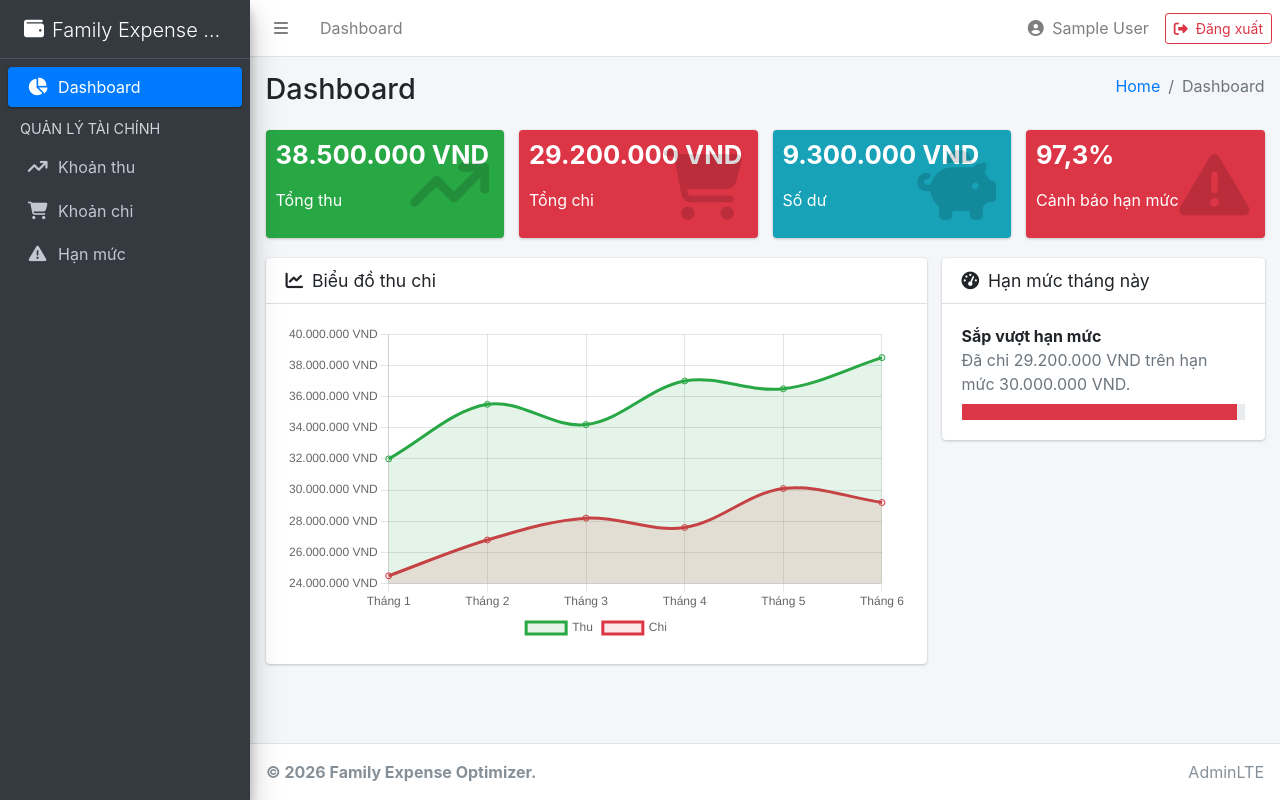
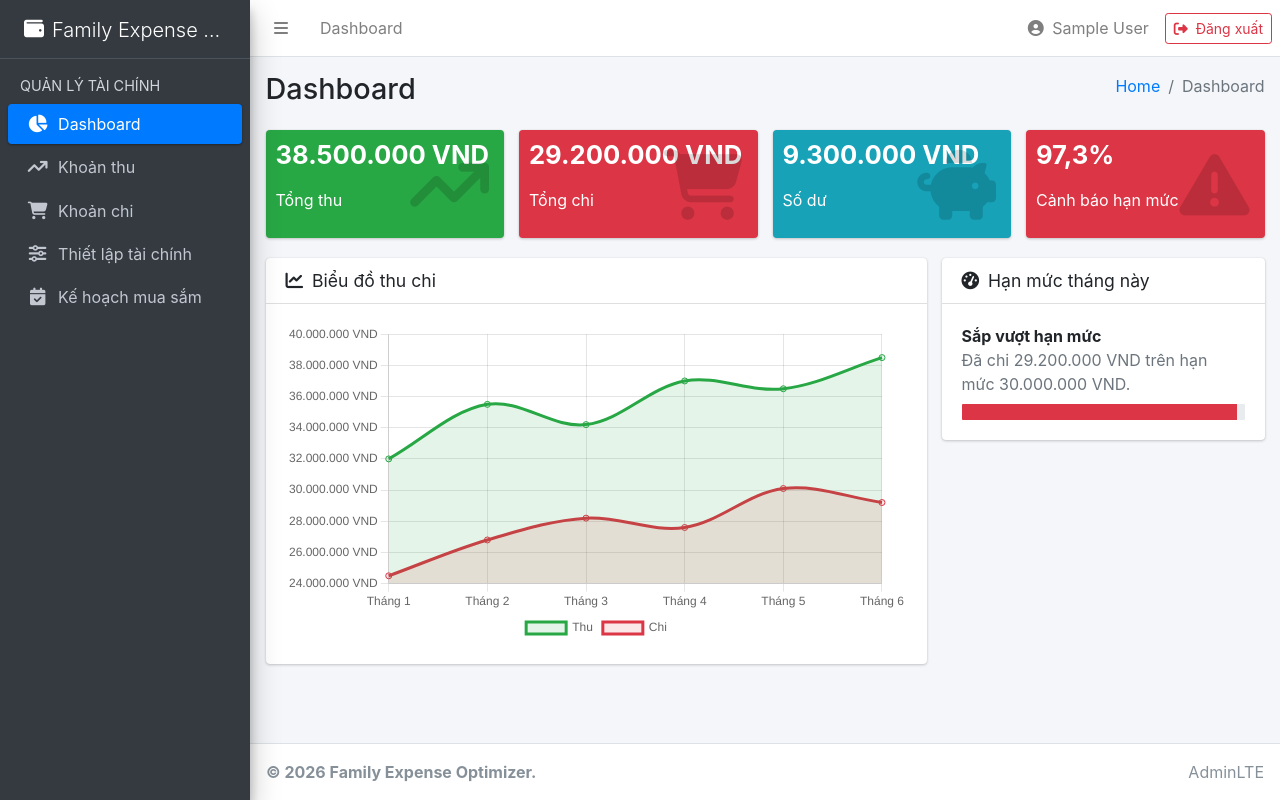
Before and after one commit to PhanHuy97/family-expense-optimizer, a PHP site: page / in a window 1280 px wide. Run offline with PHP 8.4, Linux system fonts and the light colour scheme; the visitor is signed in with stand-in values (Sample User, id 1); some libraries are stand-ins or nearby versions.

Commit message:
thêm router động cho trang

```diff
--- a/app/Views/layouts/sidebar.php
+++ b/app/Views/layouts/sidebar.php
@@ -1,5 +1,65 @@
 <?php
 $appName = $this->config['app_name'] ?? 'Family Expense Optimizer';
+$requestPath = parse_url($_SERVER['REQUEST_URI'] ?? '/', PHP_URL_PATH) ?: '/';
+$basePath = rtrim((string) ($this->config['base_path'] ?? ''), '/');
+
+if ($basePath !== '' && str_starts_with($requestPath, $basePath)) {
+    $requestPath = substr($requestPath, strlen($basePath)) ?: '/';
+}
+
+$requestPath = '/' . trim($requestPath, '/');
+$requestPath = $requestPath === '/' ? '/' : rtrim($requestPath, '/');
+
+$isActive = static function (array $paths) use ($requestPath): string {
+    foreach ($paths as $path) {
+        if ($path === '/') {
+            if ($requestPath === '/') {
+                return ' active';
+            }
+
+            continue;
+        }
+
+        if ($requestPath === $path || str_starts_with($requestPath, rtrim($path, '/') . '/')) {
+            return ' active';
+        }
+    }
+
+    return '';
+};
+
+$menuItems = [
+    [
+        'label' => 'Dashboard',
+        'url' => '/dashboard',
+        'icon' => 'fas fa-chart-pie',
+        'activePaths' => ['/', '/dashboard'],
+    ],
+    [
+        'label' => 'Khoản thu',
+        'url' => '/incomes',
+        'icon' => 'fas fa-arrow-trend-up',
+        'activePaths' => ['/incomes'],
+    ],
+    [
+        'label' => 'Khoản chi',
+        'url' => '/expenses',
+        'icon' => 'fas fa-cart-shopping',
+        'activePaths' => ['/expenses'],
+    ],
+    [
+        'label' => 'Thiết lập tài chính',
+        'url' => '/settings',
+        'icon' => 'fas fa-sliders',
+        'activePaths' => ['/settings'],
+    ],
+    [
+        'label' => 'Kế hoạch mua sắm',
+        'url' => '/purchase-plans',
+        'icon' => 'fas fa-calendar-check',
+        'activePaths' => ['/purchase-plans'],
+    ],
+];
 ?>
     <aside class="main-sidebar sidebar-dark-primary elevation-4">
         <a href="<?= htmlspecialchars($this->url('/dashboard'), ENT_QUOTES, 'UTF-8') ?>" class="brand-link">
@@ -10,31 +70,19 @@ $appName = $this->config['app_name'] ?? 'Family Expense Optimizer';
         <div class="sidebar">
             <nav class="mt-2">
                 <ul class="nav nav-pills nav-sidebar flex-column" data-widget="treeview" role="menu">
-                    <li class="nav-item">
-                        <a href="<?= htmlspecialchars($this->url('/dashboard'), ENT_QUOTES, 'UTF-8') ?>" class="nav-link active">
-                            <i class="nav-icon fas fa-chart-pie"></i>
-                            <p>Dashboard</p>
-                        </a>
-                    </li>
                     <li class="nav-header">QUẢN LÝ TÀI CHÍNH</li>
-                    <li class="nav-item">
-                        <a href="#" class="nav-link">
-                            <i class="nav-icon fas fa-arrow-trend-up"></i>
-                            <p>Khoản thu</p>
-                        </a>
-                    </li>
-                    <li class="nav-item">
-                        <a href="#" class="nav-link">
-                            <i class="nav-icon fas fa-cart-shopping"></i>
-                            <p>Khoản chi</p>
-                        </a>
-                    </li>
-                    <li class="nav-item">
-                        <a href="#" class="nav-link">
-                            <i class="nav-icon fas fa-triangle-exclamation"></i>
-                            <p>Hạn mức</p>
-                        </a>
-                    </li>
+
+                    <?php foreach ($menuItems as $item): ?>
+                        <li class="nav-item">
+                            <a
+                                href="<?= htmlspecialchars($this->url($item['url']), ENT_QUOTES, 'UTF-8') ?>"
+                                class="nav-link<?= $isActive($item['activePaths']) ?>"
+                            >
+                                <i class="nav-icon <?= htmlspecialchars($item['icon'], ENT_QUOTES, 'UTF-8') ?>"></i>
+                                <p><?= htmlspecialchars($item['label'], ENT_QUOTES, 'UTF-8') ?></p>
+                            </a>
+                        </li>
+                    <?php endforeach; ?>
                 </ul>
             </nav>
         </div>
```
